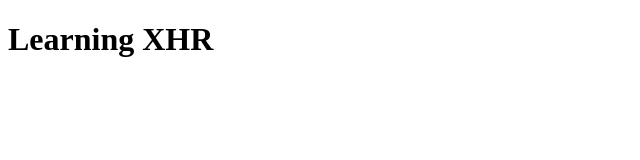
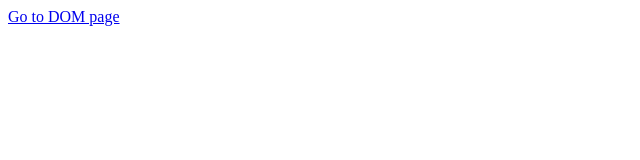
Before and after one commit to genndy007/js-ajax-xhr-dom, a plain HTML site: page index.html in a window 1280 px wide. Shown: the whole page, without its empty margins (0-640 px from the left). Drawn offline with Linux system fonts and the light colour scheme.

Commit message:
Create main page

```diff
--- a/index.html
+++ b/index.html
@@ -4,9 +4,9 @@
     <meta charset="UTF-8">
     <meta http-equiv="X-UA-Compatible" content="IE=edge">
     <meta name="viewport" content="width=device-width, initial-scale=1.0">
-    <title>AJAX and DOM</title>
+    <title>DOM and AJAX</title>
 </head>
 <body>
-    <h1>Learning XHR</h1>
+    <a href="./dom.html">Go to DOM page</a>
 </body>
 </html>
```
